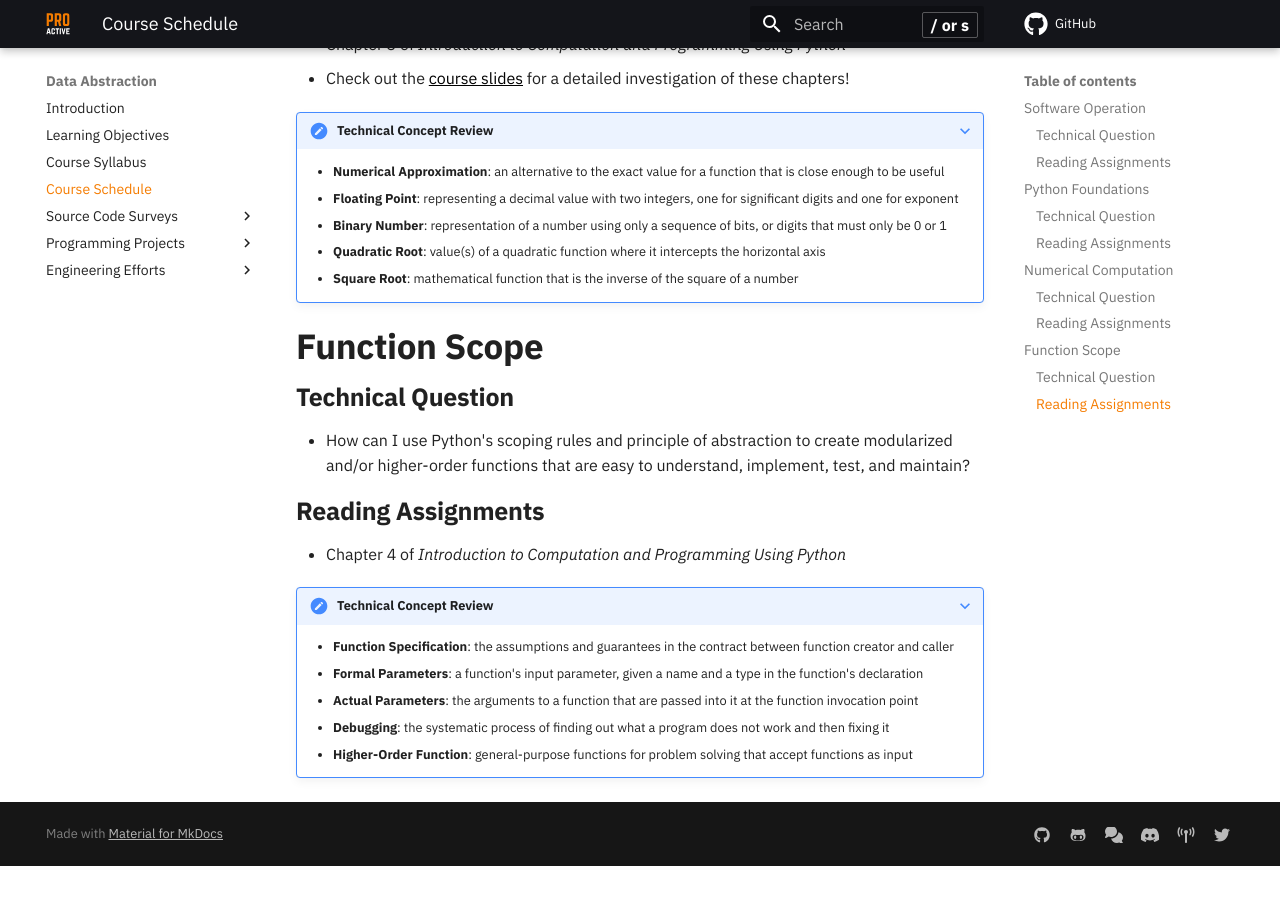
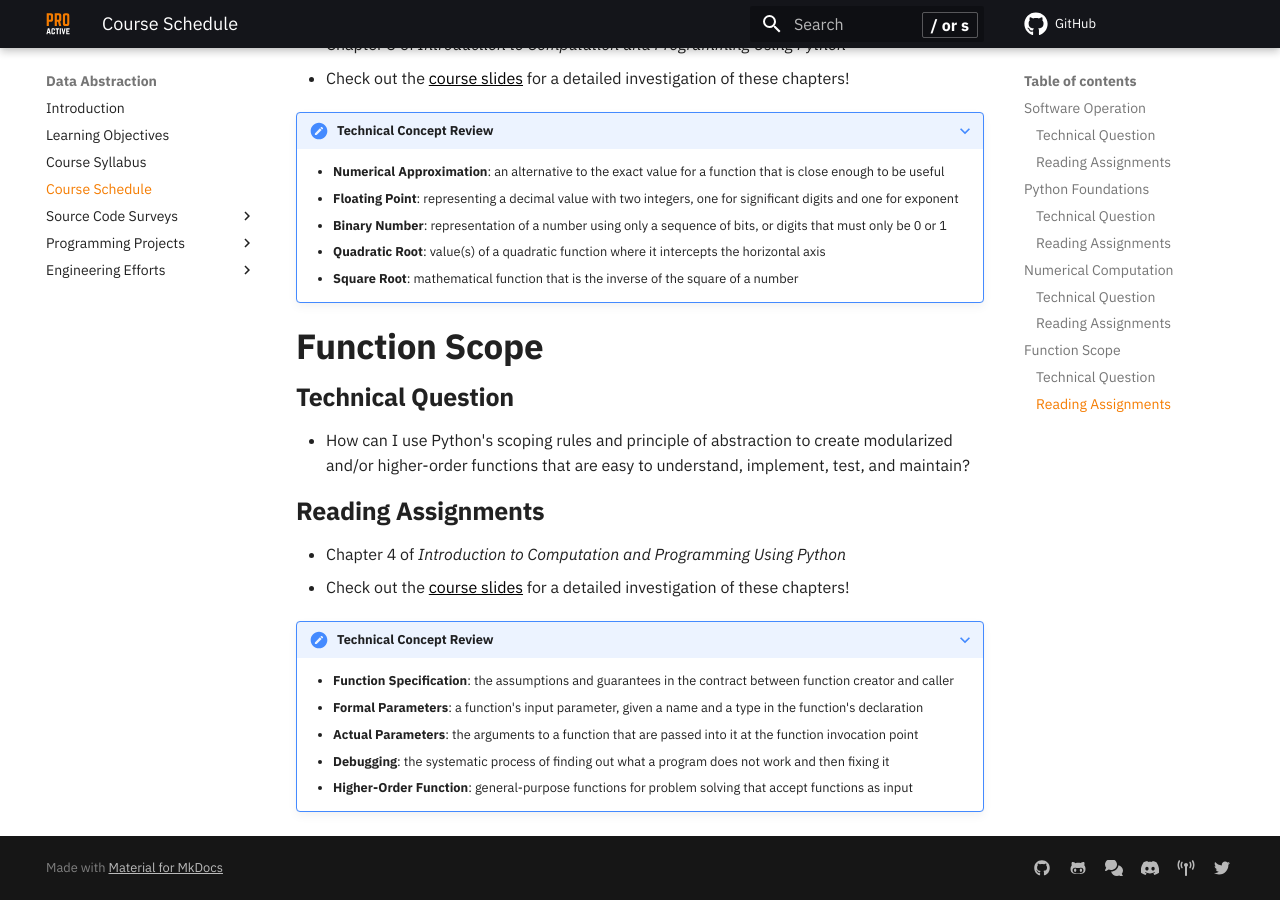
Before and after one commit to ProactiveProgrammers/www.proactiveprogrammers.com, an MkDocs documentation site: the page built from docs/data-abstraction/schedule-data-abstraction.md, in a window 1280 px wide and 900 px high, scrolled down 1233 px. Built offline with MkDocs 1.6.1 and Material for MkDocs 9.7.7, drawn with Linux system fonts in a browser that asks for light colours; comment, search, counter and statistics services are not loaded; before the commit the page ends 2099 px from its top, so only the background shows below that.

Commit message:
feat: Add the link to course slides for function-scope in schedule-data-abstraction.

```diff
--- a/docs/data-abstraction/schedule-data-abstraction.md
+++ b/docs/data-abstraction/schedule-data-abstraction.md
@@ -78,6 +78,7 @@
 ### Reading Assignments
 
 - Chapter 4 of *Introduction to Computation and Programming Using Python*
+- Check out the [course slides](/slides/data-abstraction/function-scope/) for a detailed investigation of these chapters!
 
 ???+ note "Technical Concept Review"
 
```
